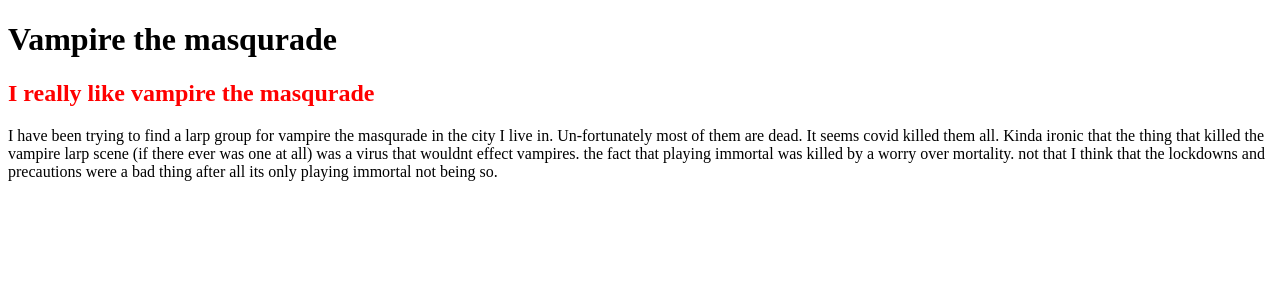
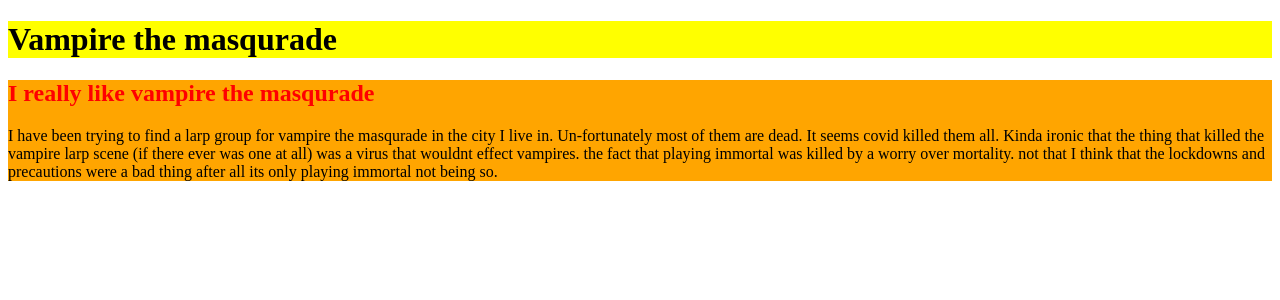
Before and after one commit to hydrasbane1/fun_website, a PHP site: page /html/VampireFanPage.html in a window 1280 px wide. Shown: the top 300 px of the page. Run offline with PHP 8.4, Linux system fonts and the light colour scheme.

Commit message:
CSS debugging
this is to see if I cant set up the CSS to work

```diff
--- a/styles/Vampire_styles.css
+++ b/styles/Vampire_styles.css
@@ -1,7 +1,13 @@
 body{}
-#titleBar{}
-#sideBar{}
-#mainText{}
+#titleBar{
+	background:yellow;
+}
+#sideBar{
+	background:blue;
+}
+#mainText{
+	background:orange;
+}
 #subtitleTest{
 	color: red;
 }
--- a/webpack.config.js
+++ b/webpack.config.js
@@ -33,7 +33,7 @@
 			},
 			{
 				test:/\.css$/,
-				exclude: /node_modules/,
+				//exclude: /node_modules/,
 				use:['style-loader','css-loader'],
 			}
 		]
```
